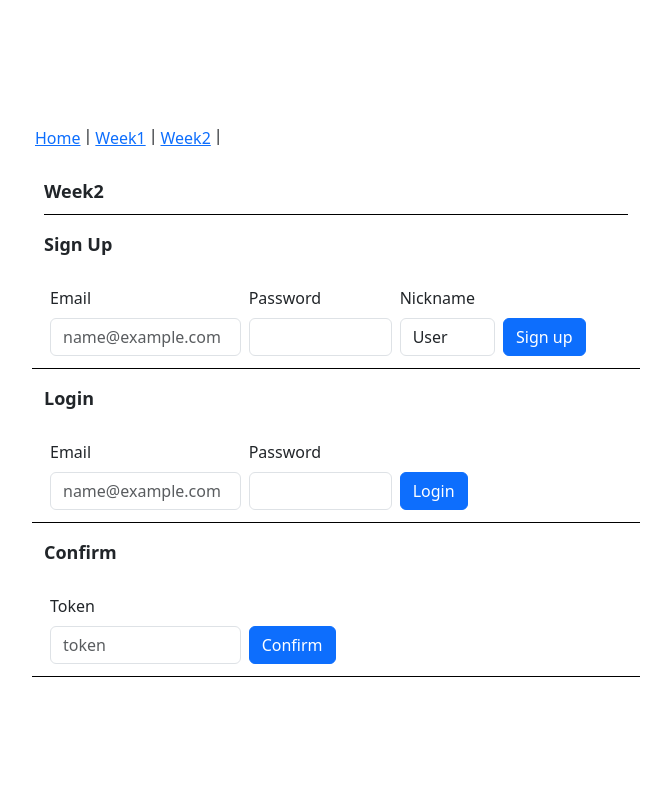
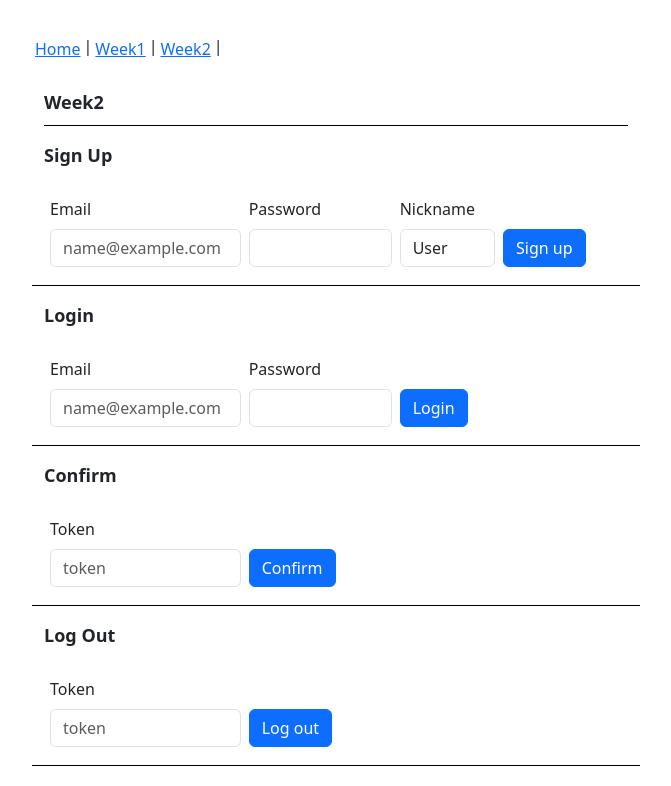
Before and after one commit to vianwu33116/vue-practice, a Vue app: page /#/Week2 in a window 1280 px wide. Shown: the top 786 px of the page, without its empty margins (0-671 px from the left). Built offline with nearby package versions, Linux system fonts and the light colour scheme.

Commit message:
add logout input

```diff
--- a/src/views/WeekTwo.vue
+++ b/src/views/WeekTwo.vue
@@ -90,11 +90,30 @@
         {{ confirmRemark }}
       </div>
     </div>
+    <div class="title my-3">Log Out</div>
+    <div class="wrap row gap-2 align-items-end">
+      <div class="col-md-4">
+        <label for="tokenLogout" class="form-label">Token</label>
+        <input
+          type="text"
+          class="form-control"
+          id="tokenLogout"
+          placeholder="token"
+          v-model="token"
+        />
+      </div>
+      <div class="col-md-2">
+        <button type="button" class="btn btn-primary" @click="logOut()">Log out</button>
+      </div>
+      <div class="col-md-12 remark" v-if="logoutRemark !== ''">
+        {{ logoutRemark }}
+      </div>
+    </div>
   </div>
 </template>
 
 <script setup>
-import User from '../middleware/user-api.js'
+import User from '../services/userService.js'
 import { ref, reactive } from 'vue'
 
 const signupEmail = ref('')
@@ -105,6 +124,7 @@ const nickname = ref('User')
 const signupRemark = ref('')
 const loginRemark = ref('')
 const confirmRemark = ref('')
+const logoutRemark = ref('')
 const token = ref('')
 const user = reactive(new User())
 
@@ -143,6 +163,15 @@ async function confirm() {
     alert('Before submit the form, please finish it!')
   }
 }
+
+async function logOut() {
+  if (token.value !== '') {
+    const res = await user.logout(token.value)
+    logoutRemark.value = res
+  } else {
+    alert('Before submit the form, please finish it!')
+  }
+}
 </script>
 
 <style scoped>
@@ -163,7 +192,7 @@ async function confirm() {
   font-weight: bold;
 }
 .wrap {
-  padding: 12px 18px;
+  padding: 12px 18px 18px;
   border-bottom: 1px solid #000000;
 }
 .remark {
```
